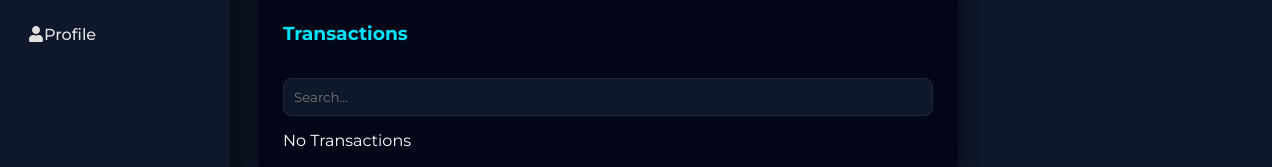
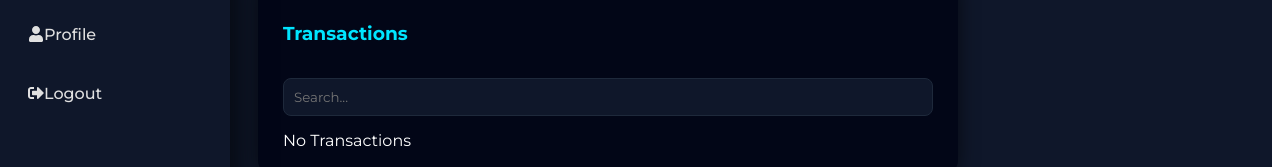
Before and after one commit to nagamadhu025/Expense-Tracker, a React (Vite) app in the folder expense-tracker/: page /expense in a window 1280 px wide. Shown: the part 382-549 px from the top of the page. Built offline with nearby package versions, Linux system fonts and the light colour scheme.

Commit message:
updated logout

```diff
--- a/expense-tracker/src/components/Sidebar/Sidebar.jsx
+++ b/expense-tracker/src/components/Sidebar/Sidebar.jsx
@@ -1,5 +1,5 @@
 import React from "react";
-import { NavLink } from "react-router-dom";
+import { NavLink, useNavigate } from "react-router-dom";
 
 import {
   FaHome,
@@ -7,11 +7,23 @@ import {
   FaRunning,
   FaTasks,
   FaUser,
+  FaSignOutAlt
 } from "react-icons/fa";
 
 import "./Sidebar.css";
 
 function Sidebar() {
+  const navigate = useNavigate();
+
+  const handleLogout = () => {
+    // clear authentication data
+    localStorage.removeItem("token");
+    sessionStorage.removeItem("user");
+
+    // redirect to login page
+    navigate("/login");
+  };
+
   return (
     <div className="sidebar">
 
@@ -51,6 +63,13 @@ function Sidebar() {
           </NavLink>
         </li>
 
+        {/* Logout item */}
+         <li onClick={handleLogout} style={{ cursor: "pointer" }}>
+          <NavLink to="/">
+        <FaSignOutAlt /> <span>Logout</span>
+        </NavLink>
+        </li>
+
       </ul>
 
       {/* Footer */}
--- a/expense-tracker/vite.config.js
+++ b/expense-tracker/vite.config.js
@@ -4,5 +4,5 @@ import react from '@vitejs/plugin-react'
 // https://vite.dev/config/
 export default defineConfig({
   plugins: [react()],
-  base:process.env.VITE_BASE_PATH || "/Expense-Tracker"
+  // base:process.env.VITE_BASE_PATH || "/Expense-Tracker"
 })
```
